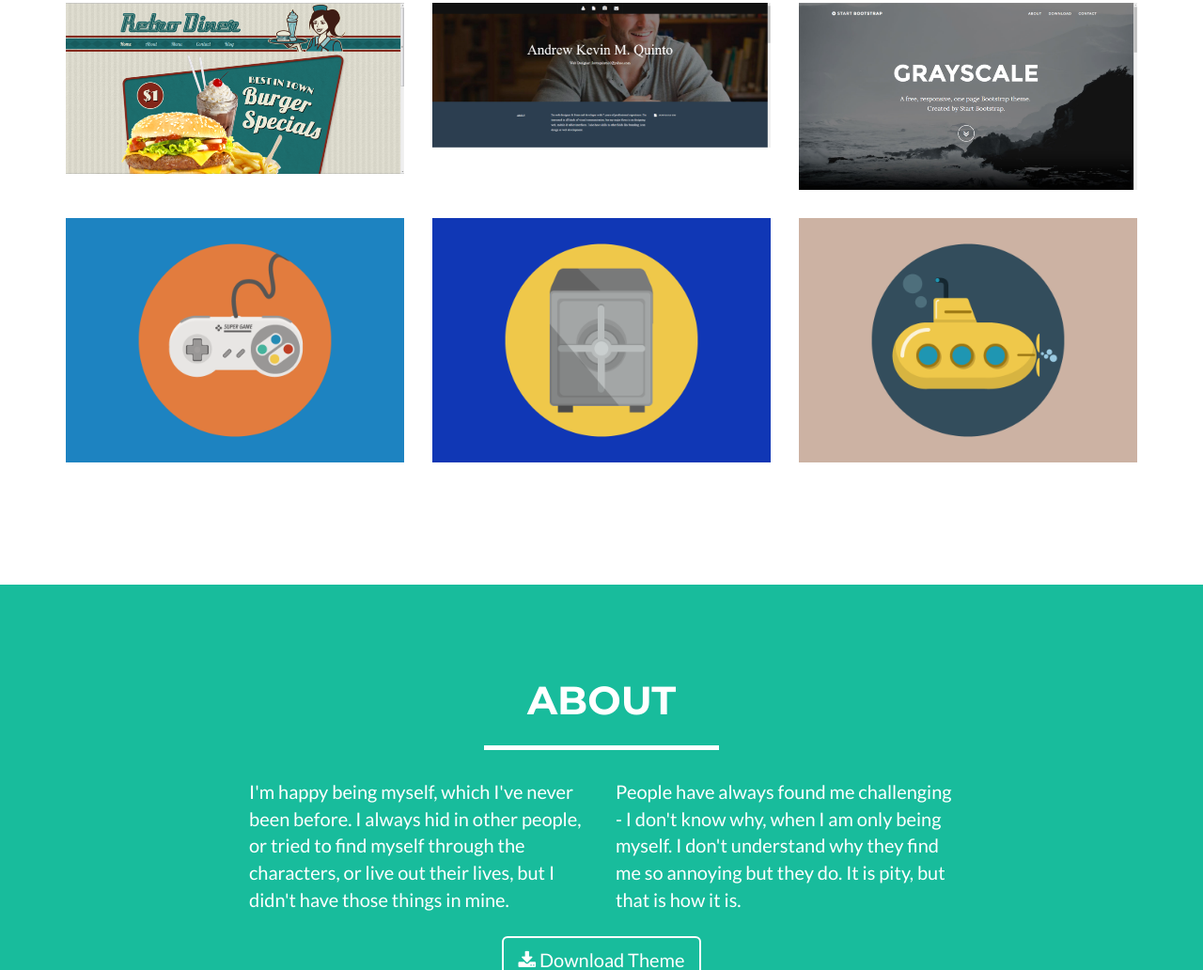
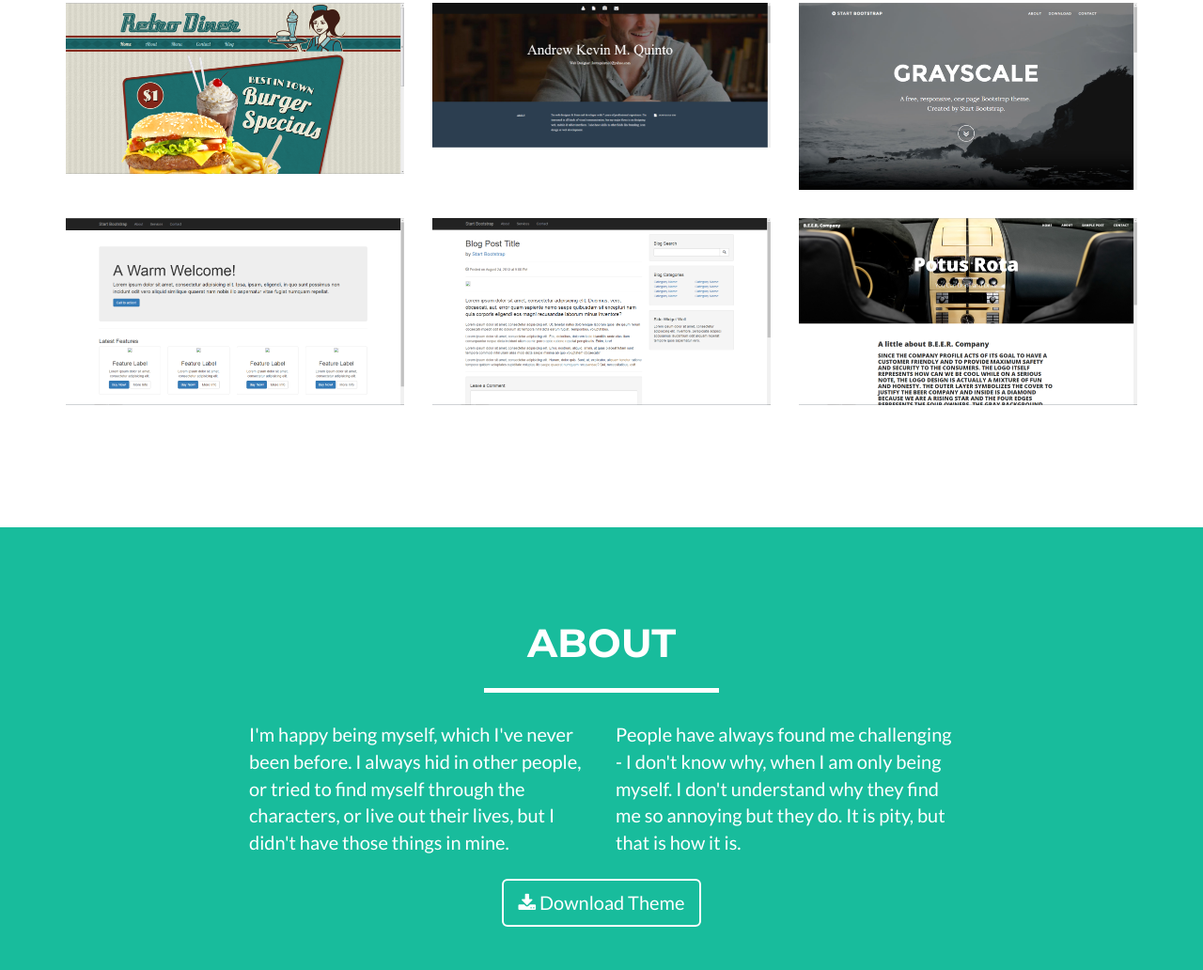
Before and after one commit to KevinQuinto/Quinto.github.io, a website: page index.html in a window 1280 px wide. Shown: the part 969-2001 px from the top of the page at 94% size. Drawn offline with nearby package versions, Linux system fonts and the light colour scheme.

Commit message:
Update index.html

```diff
--- a/index.html
+++ b/index.html
@@ -129,7 +129,7 @@
                                 <i class="fa fa-search-plus fa-3x"></i>
                             </div>
                         </div>
-                        <img src="img/portfolio/game.png" class="img-responsive" alt="">
+                        <img src="img/web2.png" class="img-responsive" alt="">
                     </a>
                 </div>
                 <div class="col-sm-4 portfolio-item">
@@ -139,7 +139,7 @@
                                 <i class="fa fa-search-plus fa-3x"></i>
                             </div>
                         </div>
-                        <img src="img/portfolio/safe.png" class="img-responsive" alt="">
+                        <img src="img/web3.png" class="img-responsive" alt="">
                     </a>
                 </div>
                 <div class="col-sm-4 portfolio-item">
@@ -149,7 +149,7 @@
                                 <i class="fa fa-search-plus fa-3x"></i>
                             </div>
                         </div>
-                        <img src="img/portfolio/submarine.png" class="img-responsive" alt="">
+                        <img src="img/web4.png" class="img-responsive" alt="">
                     </a>
                 </div>
             </div>
```
